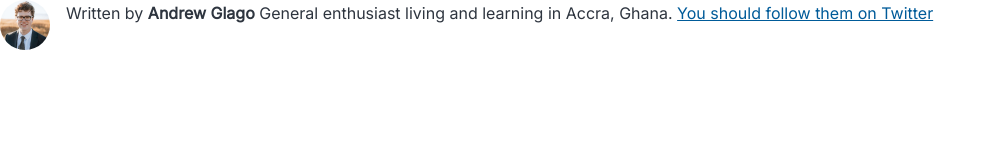
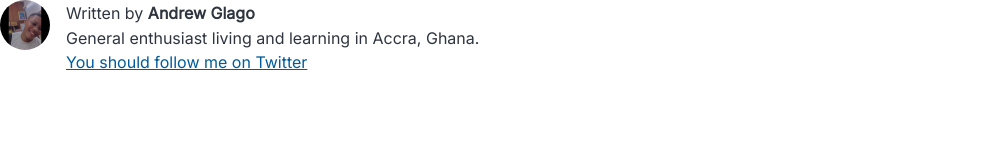
Before and after one commit to a11rew/a11rew.dev, a Gatsby site: page /blog/components/bio in a window 1280 px wide. Shown: the whole page, without its empty margins (0-994 px from the left). Built offline with nearby package versions, Linux system fonts and the light colour scheme; Gatsby itself is replaced by a stand-in of ours.

Commit message:
blog setup

```diff
--- a/src/pages/blog/components/bio.tsx
+++ b/src/pages/blog/components/bio.tsx
@@ -8,6 +8,7 @@
 import React from "react"
 import { useStaticQuery, graphql } from "gatsby"
 import { StaticImage } from "gatsby-plugin-image"
+import styled from "styled-components"
 
 const Bio: React.FC = () => {
   const data = useStaticQuery(graphql`
@@ -36,23 +37,33 @@ const Bio: React.FC = () => {
         className="bio-avatar"
         layout="fixed"
         formats={["auto", "webp", "avif"]}
-        src="../../../images/profile-pic.png"
+        src="../../../images/profile-pic.jpg"
         width={50}
         height={50}
         quality={95}
-        alt="Profile picture"
+        alt="A picture of Andrew smiling"
       />
       {author?.name && (
-        <p>
-          Written by <strong>{author.name}</strong> {author?.summary || null}
+        <ProfileBlock>
+          <p>
+            Written by <strong>{author.name}</strong>
+          </p>
+
+          {author?.summary || null}
           {` `}
           <a href={`https://twitter.com/${social?.twitter || ``}`}>
-            You should follow them on Twitter
+            You should follow me on Twitter
           </a>
-        </p>
+        </ProfileBlock>
       )}
     </div>
   )
 }
 
+const ProfileBlock = styled.div`
+  a {
+    display: block;
+  }
+`
+
 export default Bio
--- a/src/pages/index.tsx
+++ b/src/pages/index.tsx
@@ -3,7 +3,7 @@ import React from "react"
 const Home: React.FC = () => {
   return (
     <div>
-      <p>Home</p>
+      <p>Home I guess</p>
     </div>
   )
 }
```
Also changed, not shown: src/images/profile-pic.jpg (added), src/images/profile-pic.png (deleted), 1 other file.
